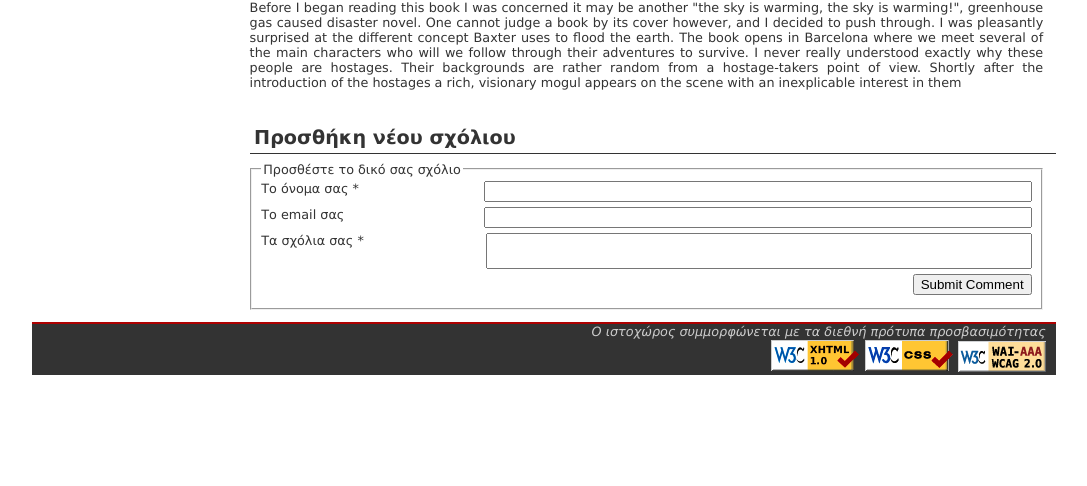
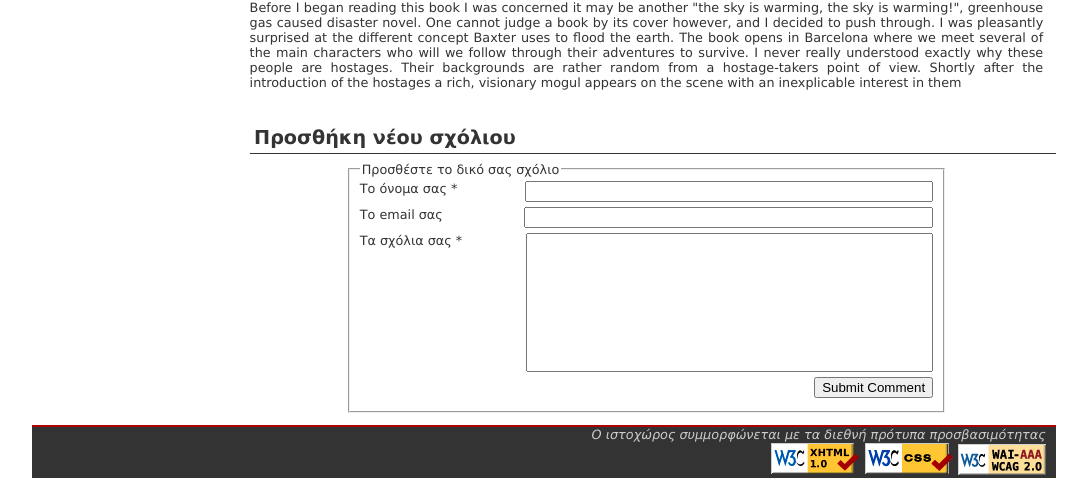
Before and after one commit to chrisasa/564-Assgnm1, a plain HTML site: page www/book_view.html in a window 1280 px wide. Shown: the part 1210-1696 px from the top of the page, without its empty margins (96-1183 px from the left). Before the commit the page ends 1593 px from the top, so only its background shows below. Drawn offline with Linux system fonts and the light colour scheme.

Commit message:
Mon Oct 24 02:11:17 EEST 2011

```diff
--- a/www/book_view_styles.css
+++ b/www/book_view_styles.css
@@ -222,8 +222,9 @@
 }
 
 #newComment fieldset {
-    margin-left: 1em;
-    margin-right: 1em;
+    margin-left: auto;
+    margin-right: auto;
+    width: 70%;
 }
 
 #newComment label {
@@ -234,7 +235,7 @@
 
 #comments_name {
     display: block;
-    width:70%;
+    width:30em;
     margin-bottom:5px;
     float: right;
 }
@@ -249,7 +250,9 @@
 #comment_text {
     display: block;
     width: 70%;
+    height: 10em;
     resize: none;
+    margin-left: 1em;
     margin-bottom:5px;
     float: right;
 }
```
